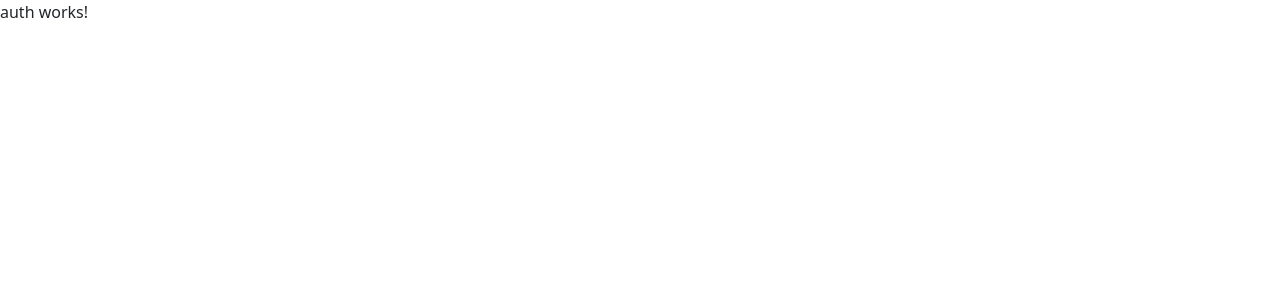
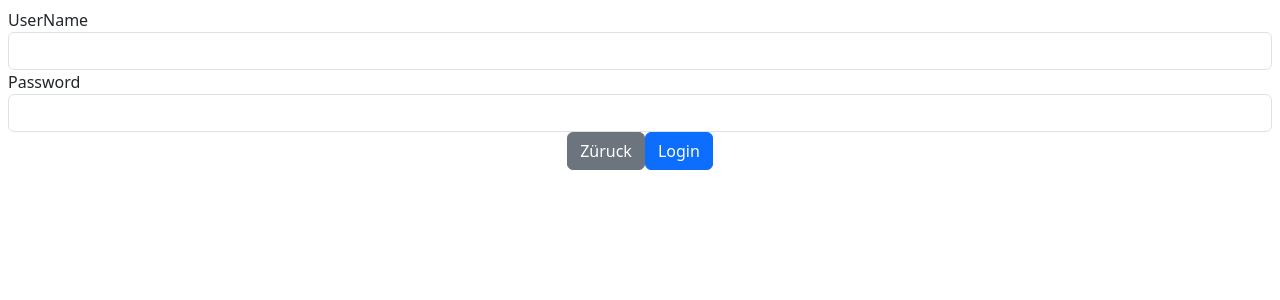
Before and after one commit to sbrycbc/my-shop-app, an Angular app: page /admin/auth in a window 1280 px wide. Shown: the top 300 px of the page. Built offline with nearby package versions, Linux system fonts and the light colour scheme.

Commit message:
added middleware...

```diff
--- a/package.json
+++ b/package.json
@@ -7,7 +7,7 @@
     "build": "ng build",
     "watch": "ng build --watch --configuration development",
     "test": "ng test",
-    "json":"json-server --watch data.json -p 3500"
+    "json":"json-server --watch data.json -p 3500 -m auth-middleware.js"
   },
   "private": true,
   "dependencies": {
--- a/src/app/admin/admin.module.ts
+++ b/src/app/admin/admin.module.ts
@@ -4,6 +4,7 @@ import { CommonModule } from '@angular/common';
 import { AdminRoutingModule } from './admin-routing.module';
 import { AuthComponent } from './auth/auth.component';
 import { AdminComponent } from './admin.component';
+import { FormsModule } from '@angular/forms';
 
 
 @NgModule({
@@ -12,6 +13,7 @@ import { AdminComponent } from './admin.component';
   ],
   imports: [
     CommonModule,
+    FormsModule,
     AdminRoutingModule
   ]
 })
--- a/src/app/admin/auth/auth.component.html
+++ b/src/app/admin/auth/auth.component.html
@@ -1 +1,19 @@
-<p>auth works!</p>
+<div class="bg-danger p-2 text-center text-white" *ngIf="errorMessage!=null">
+    {{errorMessage}}
+</div>
+<div class="p-2">
+    <form #form="ngForm" (ngSubmit)="login(form)">
+      <div class="form-group">
+        <label>UserName</label>
+        <input class="form-control" name="username" [(ngModel)]="username" required>
+       </div>
+        <div class="form-group">
+            <label>Password</label>
+            <input class="form-control" name="password" [(ngModel)]="password" required>
+        </div>
+        <div class="text-center">
+            <button class="btn btn-secondary" routerLink="/">Züruck</button>
+            <button class="btn btn-primary ml-2" type="submit"> Login</button>
+        </div>
+    </form>
+</div>
--- a/src/app/admin/auth/auth.component.ts
+++ b/src/app/admin/auth/auth.component.ts
@@ -1,10 +1,32 @@
-import { Component } from '@angular/core';
+import { Component, OnInit } from '@angular/core';
+import { NgForm } from '@angular/forms';
+import { Router } from '@angular/router';
 
 @Component({
   selector: 'app-auth',
   templateUrl: './auth.component.html',
   styleUrls: ['./auth.component.css']
 })
-export class AuthComponent {
+export class AuthComponent implements OnInit {
 
+  public username: string | undefined;
+  public password: string | undefined;
+  public errorMessage: string | undefined;
+
+
+  constructor( private router:Router) { }
+
+  ngOnInit() {
+  }
+  login(form: NgForm) {
+    if (form.valid) {
+      if (this.username === 'admin' && this.password === '12345') {
+        this.router.navigateByUrl('/admin/main');
+      } else {
+        this.errorMessage = 'Invalid username or password';
+      }
+    } else {
+      this.errorMessage='Bitte wieder kontrolieren!!!'
+    }
+  }
 }
```
Also changed, not shown: auth-middleware.js (added, +42 -0 lines).
